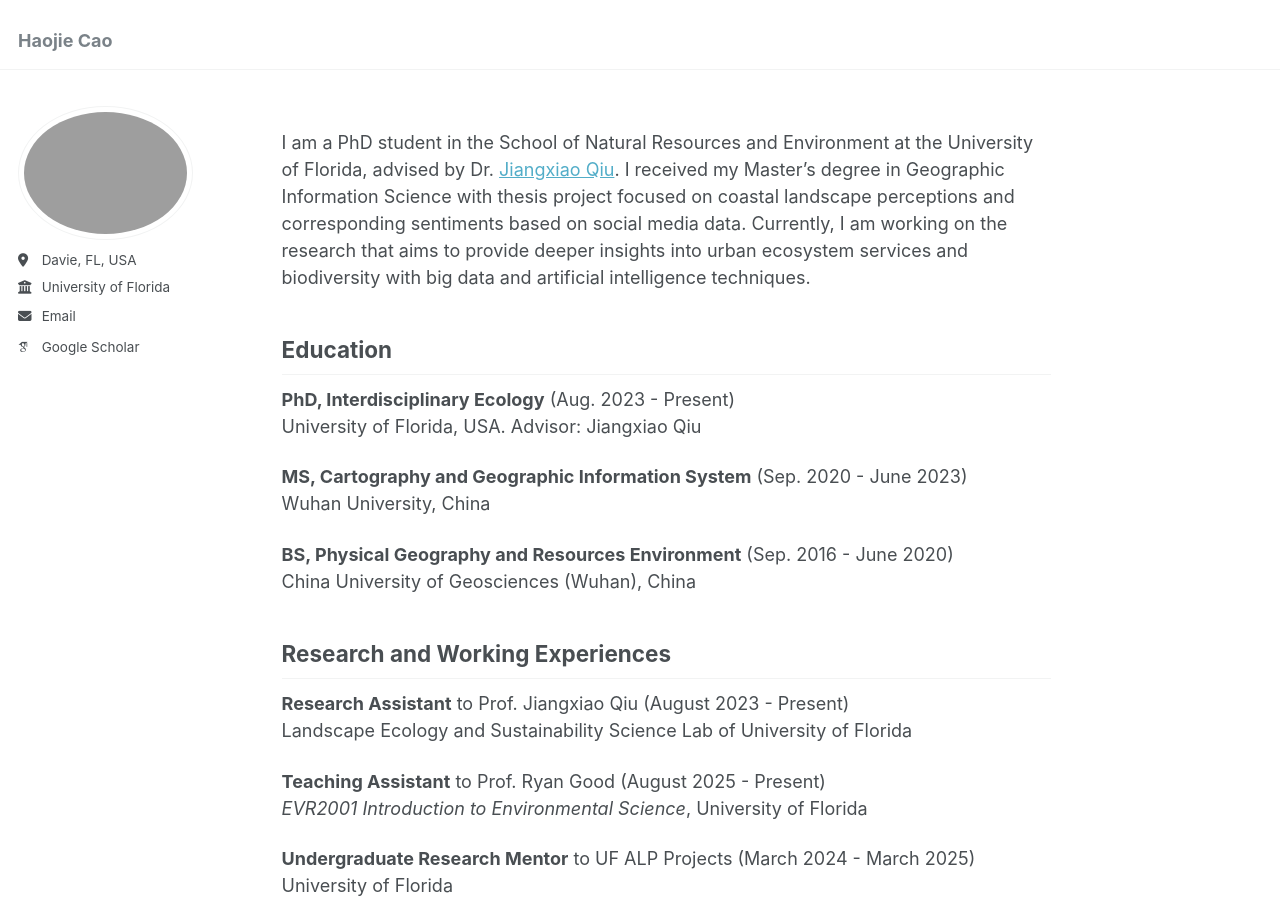
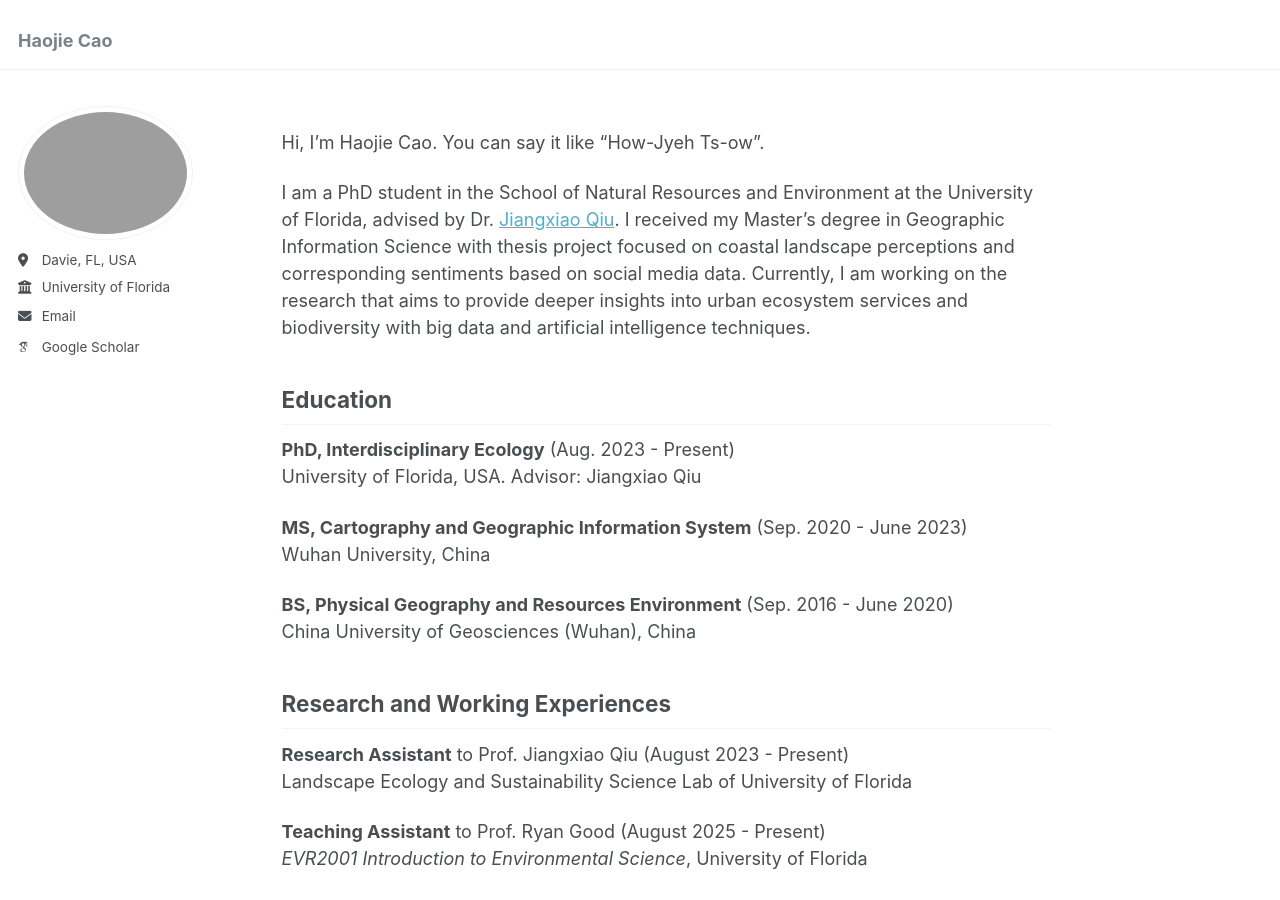
Before and after one commit to haojiecao42/haojiecao42.github.io, a Jekyll site: the page built from _pages/about.md, in a window 1280 px wide and 900 px high. Built offline with Jekyll 4.4.1, drawn with Linux system fonts in a browser that asks for light colours; some web fonts are replaced.

Commit message:
Update about.md

```diff
--- a/_pages/about.md
+++ b/_pages/about.md
@@ -7,6 +7,7 @@ redirect_from:
   - /about/
   - /about.html
 ---
+Hi, I'm Haojie Cao. You can say it like "How-Jyeh Ts-ow".
 
 I am a PhD student in the School of Natural Resources and Environment at the University of Florida, advised by Dr. [Jiangxiao Qiu](https://jiangxiaoqiu.weebly.com/). I received my Master's degree in Geographic Information Science with thesis project focused on coastal landscape perceptions and corresponding sentiments based on social media data. Currently, I am working on the research that aims to provide deeper insights into urban ecosystem services and biodiversity with big data and artificial intelligence techniques.
 
```
